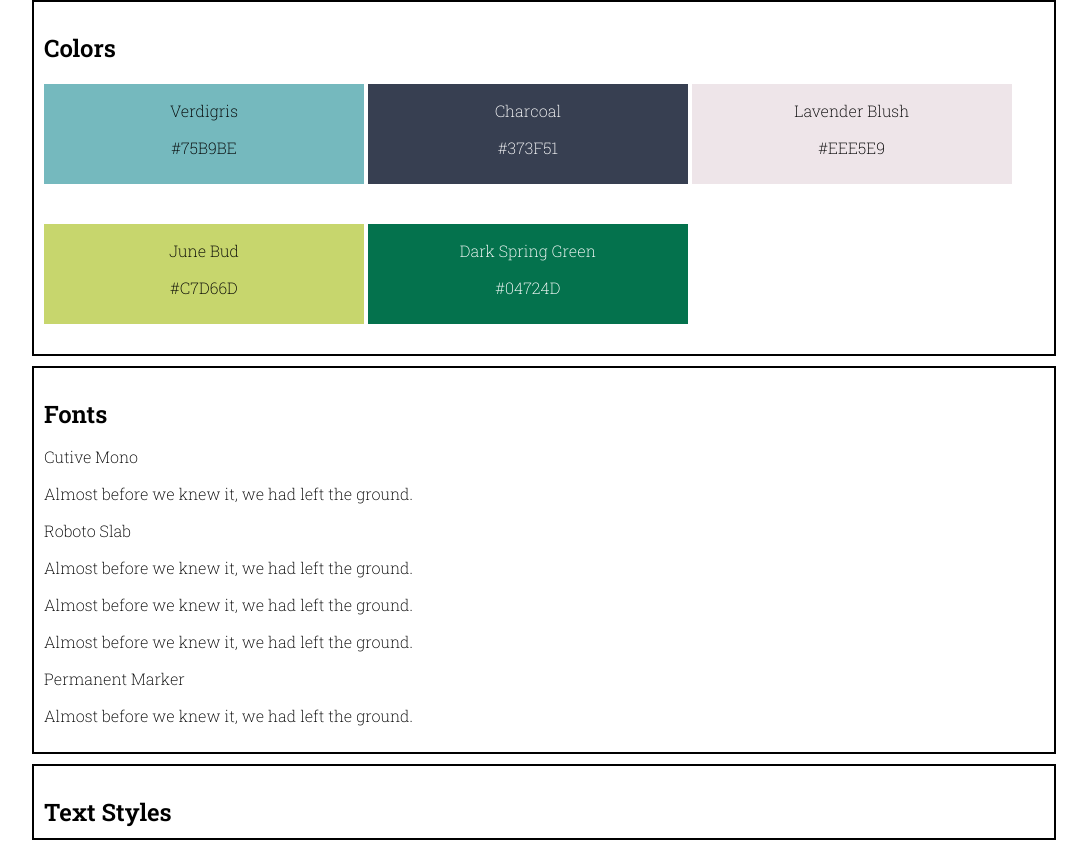
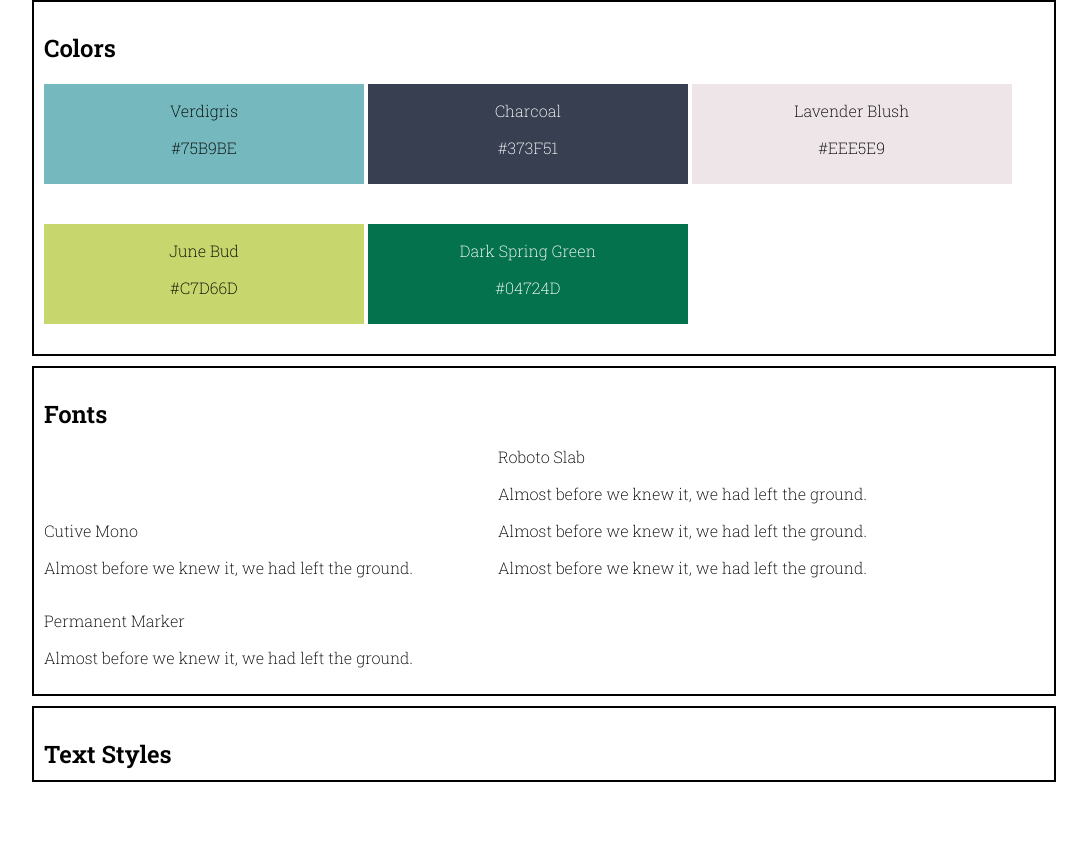
Before and after one commit to benjipt/style_guide, a plain HTML site: page index.html in a window 1280 px wide. Shown: the part 86-936 px from the top of the page, without its empty margins (96-1183 px from the left). After the commit the page ends 878 px from the top, so only its background shows below. Drawn offline with Linux system fonts and the light colour scheme.

Commit message:
style added to .font-panel

```diff
--- a/style.css
+++ b/style.css
@@ -85,3 +85,12 @@ p {
 }
 
 /* Font Container Box */
+
+.font-container {
+    display: block;
+}
+
+.font-panel {
+    width: 45%;
+    display: inline-block;
+}
```
